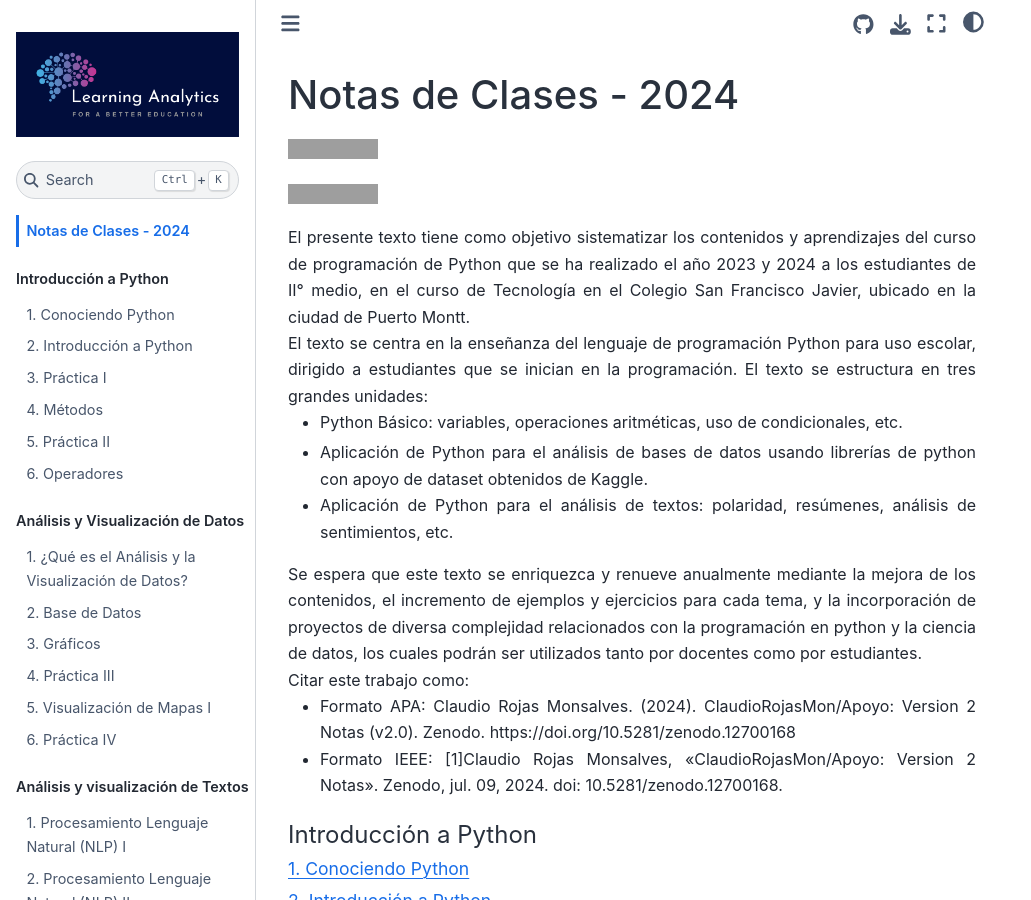
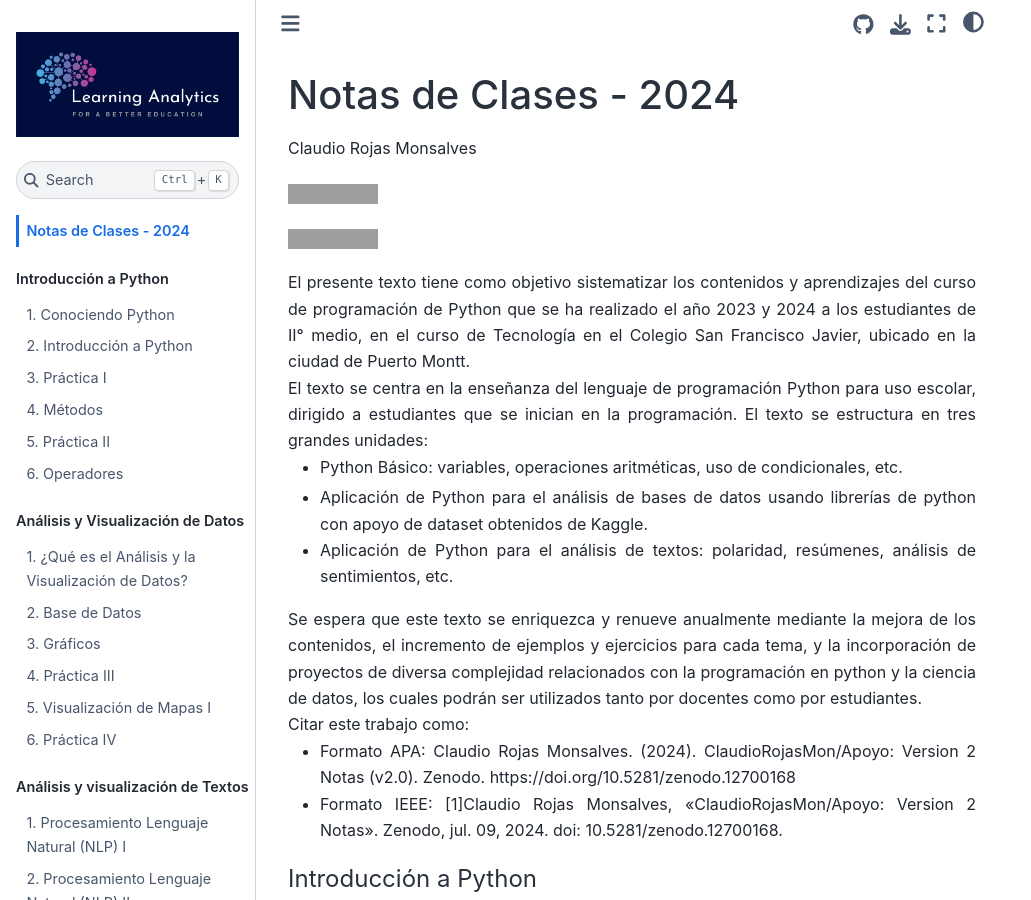
Before and after one commit to ClaudioRojasMon/Apoyo, a Jupyter Book: the page built from intro.md, in a window 1280 px wide and 900 px high. Shown: the whole window, without its empty margins (0-1031 px from the left). Built offline with Jupyter Book 1.0.4 settings and Sphinx 7.4.7 and the Sphinx Book theme 1.1.4, drawn with Linux system fonts in a browser that asks for light colours; pages that are not in the unit, such as notebooks, are missing from menus; grey boxes are pictures that could not be loaded.

Commit message:
Update intro.md

```diff
--- a/intro.md
+++ b/intro.md
@@ -1,4 +1,6 @@
 # Notas de Clases - 2024
+
+Claudio Rojas Monsalves
 
 [![DOI](https://zenodo.org/badge/DOI/10.5281/zenodo.12700168.svg)](https://doi.org/10.5281/zenodo.12700168)
 
```
